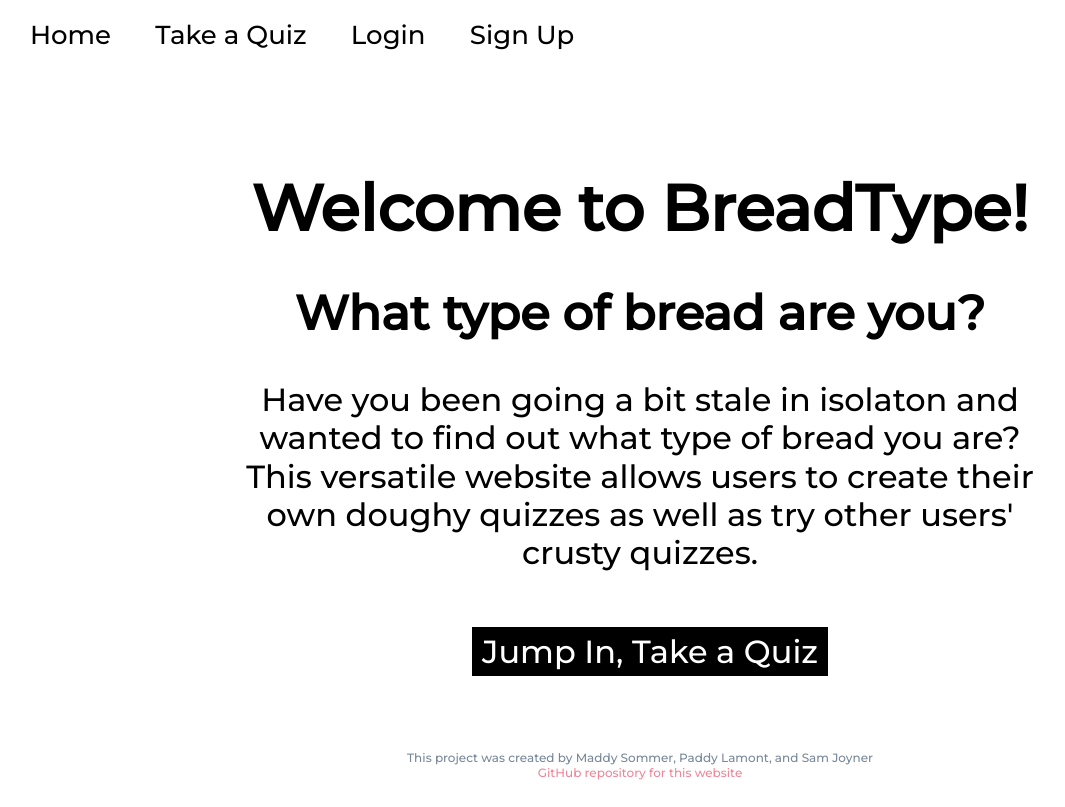
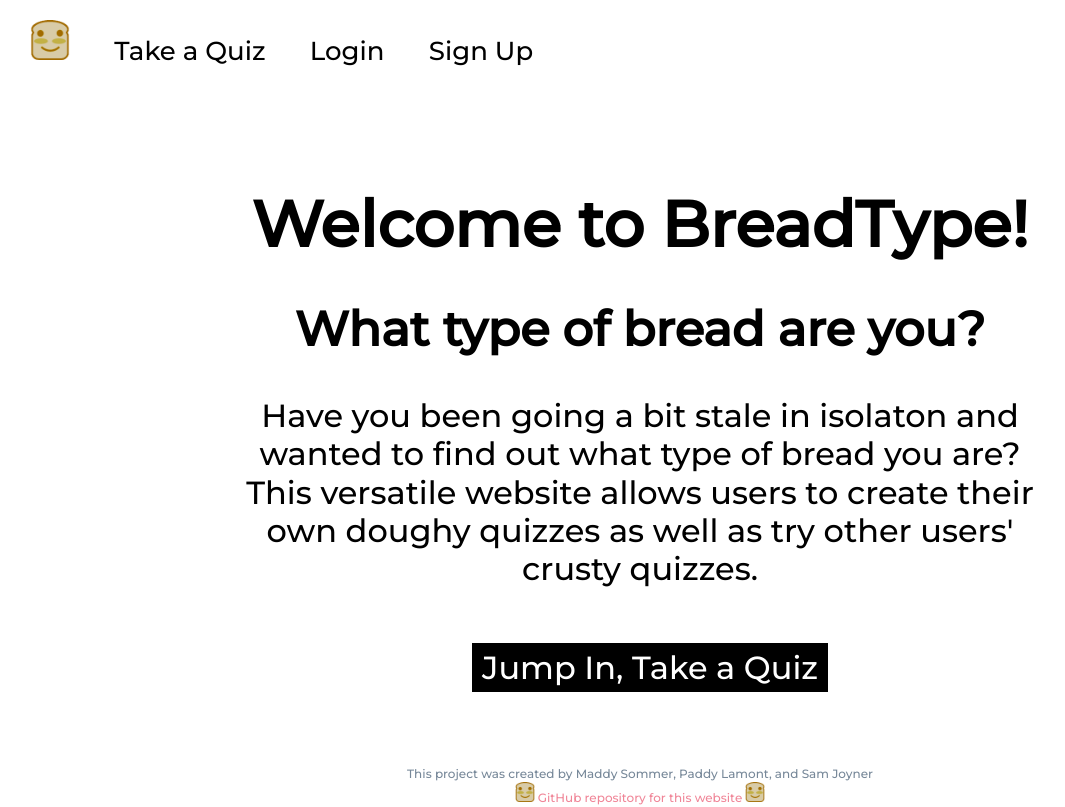
Before and after one commit to Sothatsit/BreadType, a Flask app: page / in a window 1280 px wide. Shown: the whole page, without its empty margins (0-1065 px from the left). Before the commit the page ends 780 px from the top, so only its background shows below. Run offline with Flask 2, Linux system fonts and the light colour scheme; parts of the project's set-up code (start-up, migrations or seed data) failed here and were passed over.

Commit message:
Added icon styling to home and decoration

```diff
--- a/client/templates/base.html
+++ b/client/templates/base.html
@@ -24,7 +24,7 @@
 <body>
     <!-- The navigation bar at the top of each page. -->
     <nav>
-        <a href="{{ url_for('main.home') }}">Home</a>
+        <a href="{{ url_for('main.home') }}"><img src="/favicon.ico" style="height:40px" alt="Home"></a>
         <a href="{{ url_for('quiz.view_quiz') }}">Take a Quiz</a>
 
         <!-- Provide options to login/signup for unauthenticated users,
@@ -57,7 +57,9 @@
             </p>
 
             <p>
+                <img src="/favicon.ico" style="height:20px;width:20px" alt="">
                 <a href="https://github.com/Sothatsit/BreadType">GitHub repository for this website</a>
+                <img src="/favicon.ico" style="height:20px;width:20px" alt="">
             </p>
         </footer>
     </div>
```
